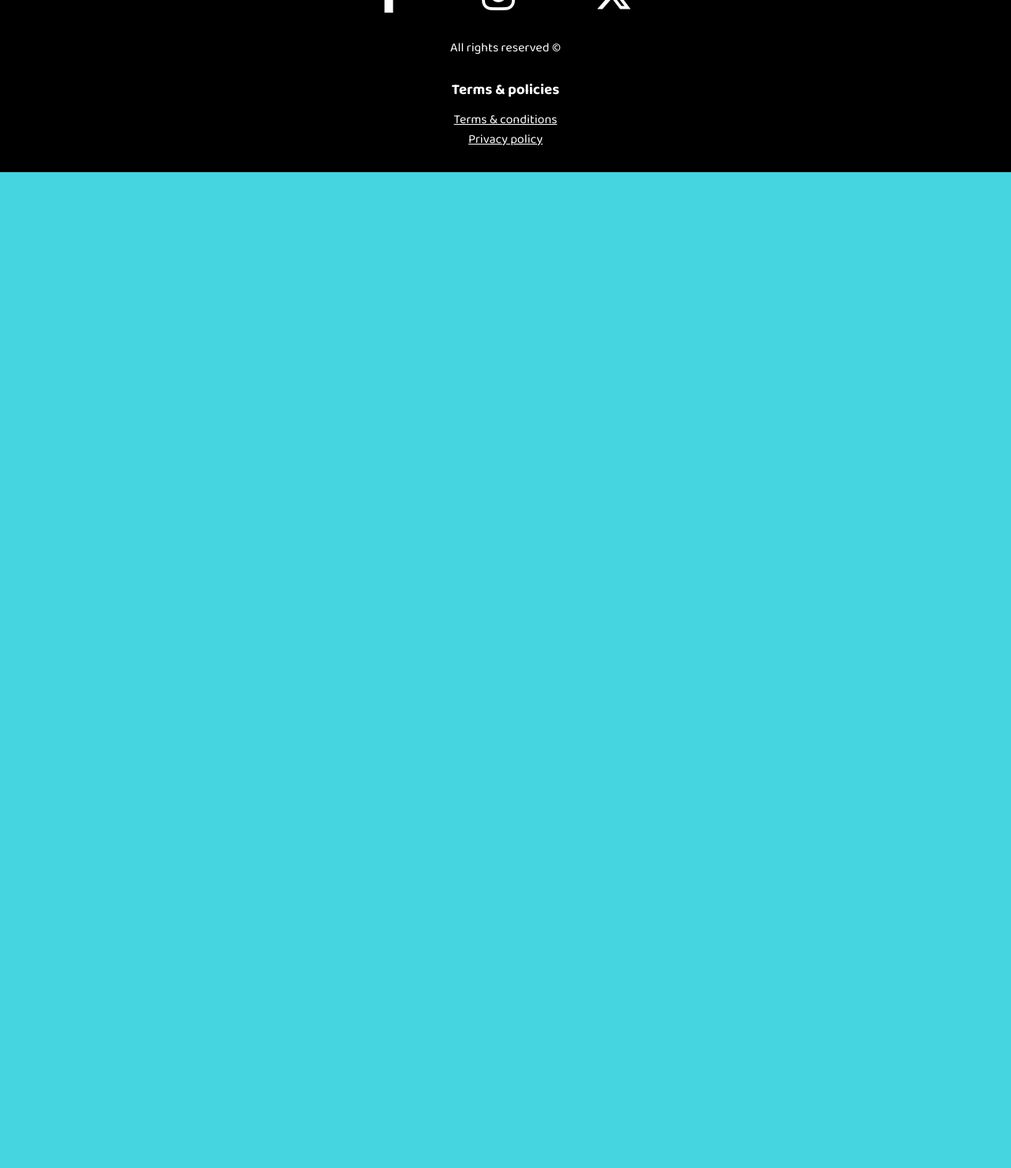
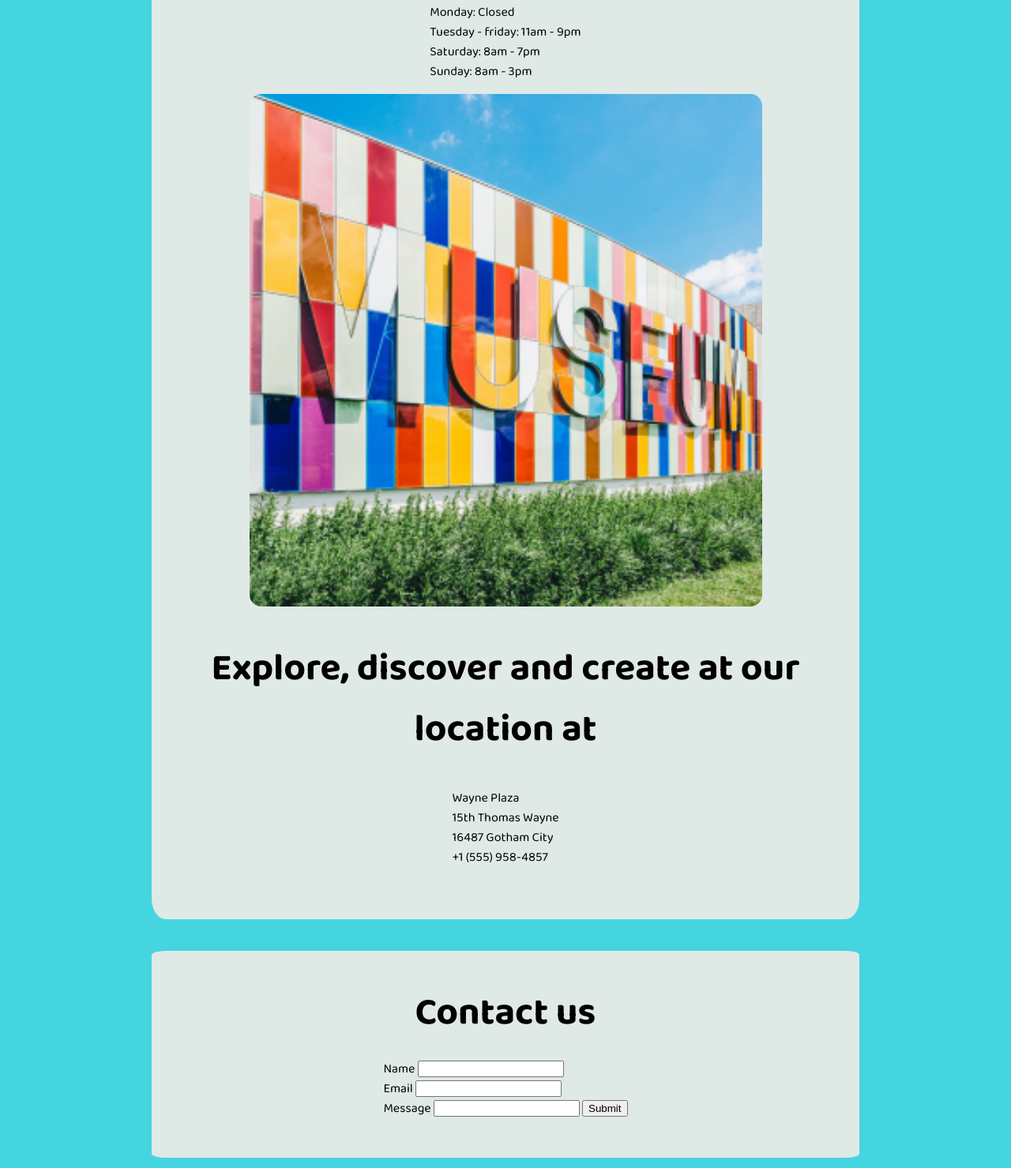
Before and after one commit to BtheBEST84/Semester-project1, a plain HTML site: page contact.html in a window 1280 px wide. Shown: the part 681-2160 px from the top of the page at 79% size. Before the commit the page ends 899 px from the top, so only its background shows below. Drawn offline with Linux system fonts and the light colour scheme; a web font is replaced by a local one.

Commit message:
Creating the content on the contact form

```diff
--- a/CSS/styles.css
+++ b/CSS/styles.css
@@ -7,13 +7,13 @@ body {
   margin: 0px;
 }
 
-article {
+main {
     display: flex;
     flex-direction: column;
     align-items: center;
 }
 
-section {
+article {
     background-color: rgb(223, 233, 230);
     margin-top: 20px;
     margin-bottom: 20px;
@@ -30,7 +30,7 @@ section {
   margin-left: 33%;
 }
 
-.homepage-image {
+.article-image {
   width: 100%;
   border-radius: 15px;
   margin-bottom: 20px;
@@ -141,7 +141,7 @@ h3 {
 
 .exhibition-description {
     width: 80%;
-    padding-bottom: 50px;
+    padding-bottom: 5px;
     font-size: 1rem;
 }
 
@@ -181,7 +181,7 @@ h3 {
     border-radius: 0px;
   }
 
-  section {
+  article {
     width: 100%;
   }
 
@@ -201,7 +201,7 @@ h3 {
   .social-links-div {
     width: 33%;
   }
-  .homepage-image {
+  .article-image {
     width: 649px;
     align-items: center;
   }
@@ -211,7 +211,7 @@ h3 {
     nav a {
         font-size: 2rem;
     }
-    section {
+    article {
     width: 70%;
     border-radius: 2%;
   }
--- a/contact.html
+++ b/contact.html
@@ -5,7 +5,7 @@
     <meta name="viewport" content="width=device-width, initial-scale=1.0" />
     <title>Museum of Interactivity | Home</title>
     <link rel="stylesheet" href="CSS/styles.css" />
-    <link rel="stylesheet" href="CSS/contact.css">
+    <link rel="stylesheet" href="CSS/contact.css" />
     <script
       src="https://kit.fontawesome.com/a4e14895f8.js"
       crossorigin="anonymous"
@@ -42,15 +42,50 @@
       </nav>
     </header>
     <main>
+      <article>
+        <h1>Opening hours</h1>
+        <p>
+          Monday: Closed<br />
+          Tuesday - friday: 11am - 9pm <br />
+          Saturday: 8am - 7pm <br />
+          Sunday: 8am - 3pm
+        </p>
+        <img class="article-image" src="images/scott-webb-102825.jpg" alt="" />
+        <h2>Explore, discover and create at our location at</h2>
+        <p>
+          Wayne Plaza <br />
+          15th Thomas Wayne <br />
+          16487 Gotham City <br />
+          +1 (555) 958-4857 <br />
+        </p>
+      </article>
 
+      <article>
+        <h2>Contact us</h2>
+        <form action="">
+          <label for="name">Name</label>
+          <input type="text" id="name" /><br>
+          <label for="email">Email</label>
+          <input type="email" id="email" /><br>
+          <label for="message">Message</label>
+          <input type="text" id="message"/>
+          <input type="submit">
+        </form>
+      </article>
     </main>
     <footer>
       <div class="footer-div">
         <h3>Social</h3>
         <div class="social-links-div">
-          <a href="http://www.facebook.com"><i class="fa-brands fa-facebook-f social-links"></i></a>
-          <a href="http://instagram.com"><i class="fa-brands fa-instagram social-links"></i></a>
-          <a href="http://x.com"><i class="fa-brands fa-x-twitter social-links"></i></a>
+          <a href="http://www.facebook.com"
+            ><i class="fa-brands fa-facebook-f social-links"></i
+          ></a>
+          <a href="http://instagram.com"
+            ><i class="fa-brands fa-instagram social-links"></i
+          ></a>
+          <a href="http://x.com"
+            ><i class="fa-brands fa-x-twitter social-links"></i
+          ></a>
         </div>
       </div>
       <div>
```
Also changed, not shown: index.html (+19 -18 lines).
